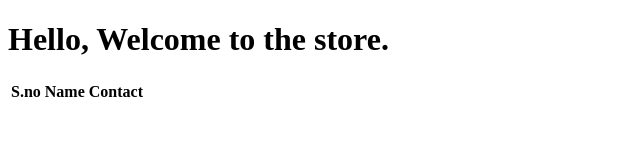
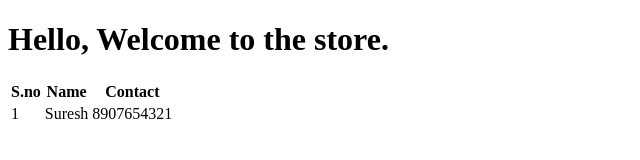
Before and after one commit to reegancorp/deploy-key-demo, a plain HTML site: page index.html in a window 1280 px wide. Shown: the whole page, without its empty margins (0-640 px from the left). Drawn offline with Linux system fonts and the light colour scheme.

Commit message:
table content added

```diff
--- a/index.html
+++ b/index.html
@@ -14,6 +14,20 @@
                 <th>Name</th>
                 <th>Contact</th>
             </tr>
+
+            <tbody>
+                <tr>
+                    <td>
+                        1
+                    </td>
+                    <td>
+                        Suresh
+                    </td>
+                    <td>
+                        8907654321
+                    </td>
+                </tr>
+            </tbody>
         </table>
     </body>
 </html>
```
